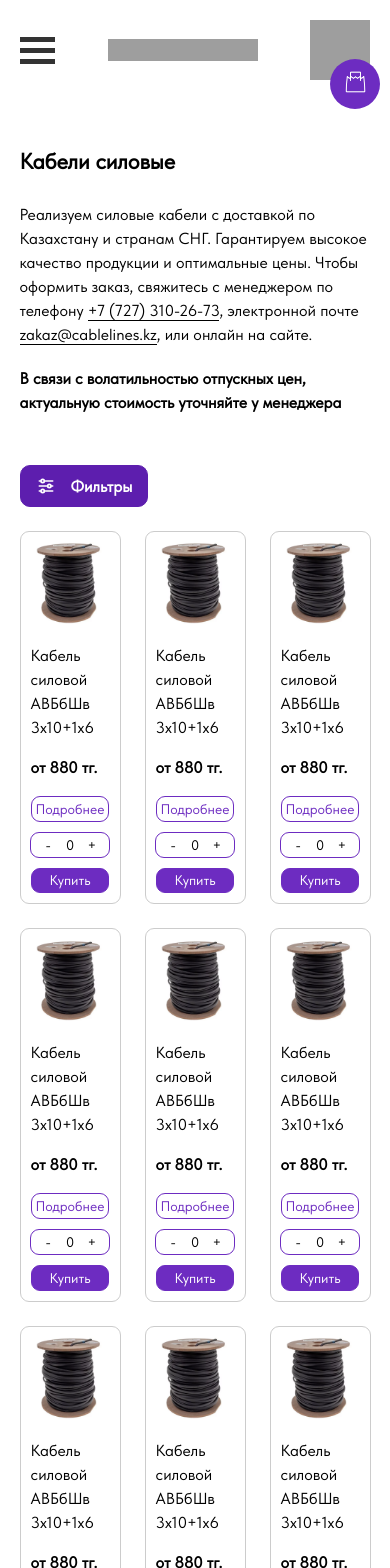
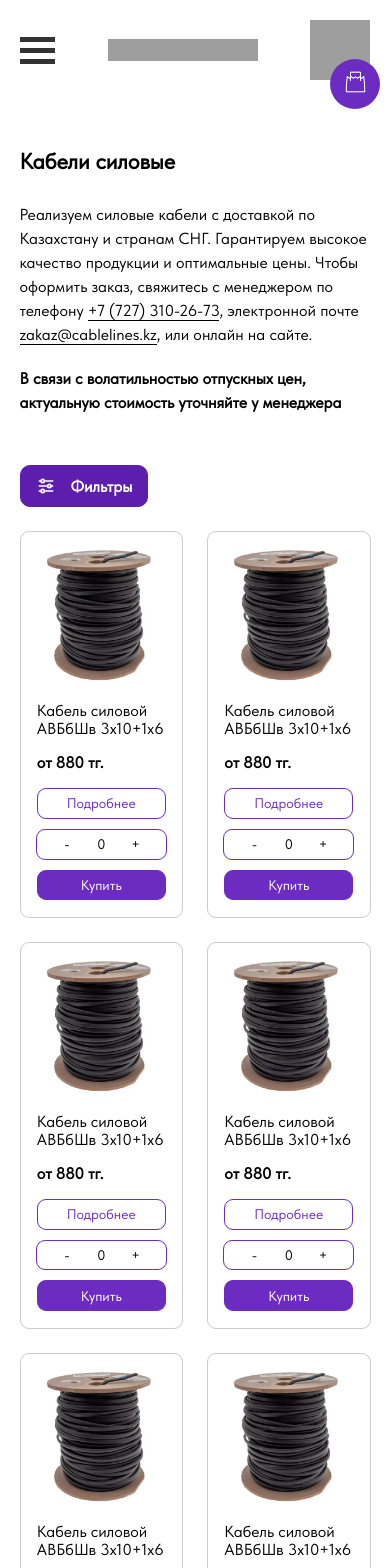
Before and after one commit to m-bikko/Kaz-Metal-Cord-Vite, a React (Vite) app: page / in a window 390 px wide. Shown: the top 1568 px of the page. Built offline with nearby package versions, Linux system fonts and the light colour scheme; grey boxes are pictures that could not be loaded.

Commit message:
Update CardLoader

```diff
--- a/src/components/CardLoader/CardLoader.css
+++ b/src/components/CardLoader/CardLoader.css
@@ -5,7 +5,7 @@
     width: 100%;
     height: auto;
     display: grid;
-    grid-template-columns: repeat(auto-fill, minmax(28%, 1fr));
+    grid-template-columns: repeat(auto-fit, minmax(30%, 1fr));
     gap: 1.5rem;
 }
 
@@ -116,7 +116,7 @@
 @media only screen and (max-width: 768px) {
     .card-loader {
         width: 100%;
-        grid-template-columns: repeat(auto-fill, minmax(45%, 1fr));
+        /*grid-template-columns: auto;*/
     }
 
     .card {
@@ -139,6 +139,7 @@
 
     .description, .price {
         font-size: 16px;
+        line-height: 18px;
     }
 
     .download-button button {
```
